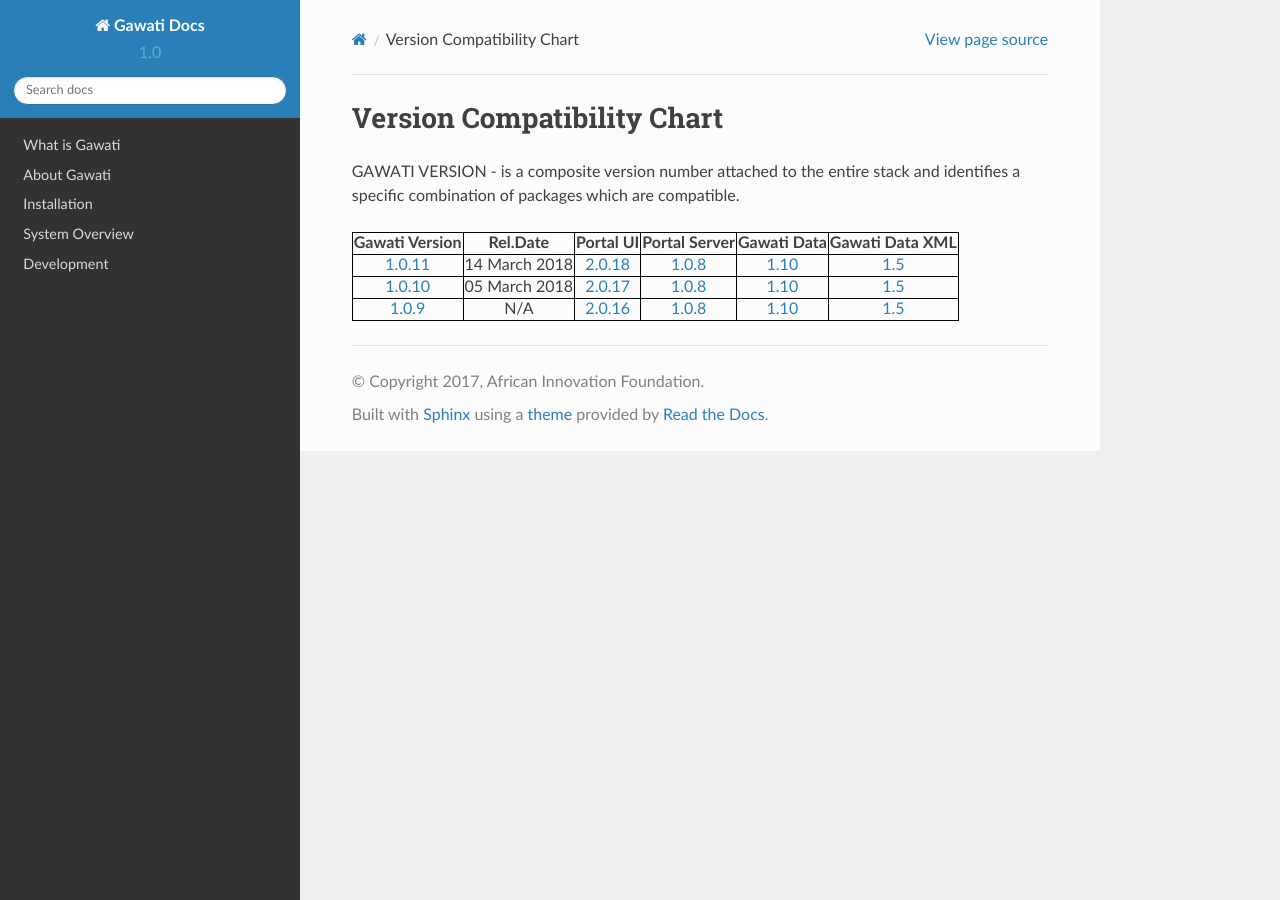
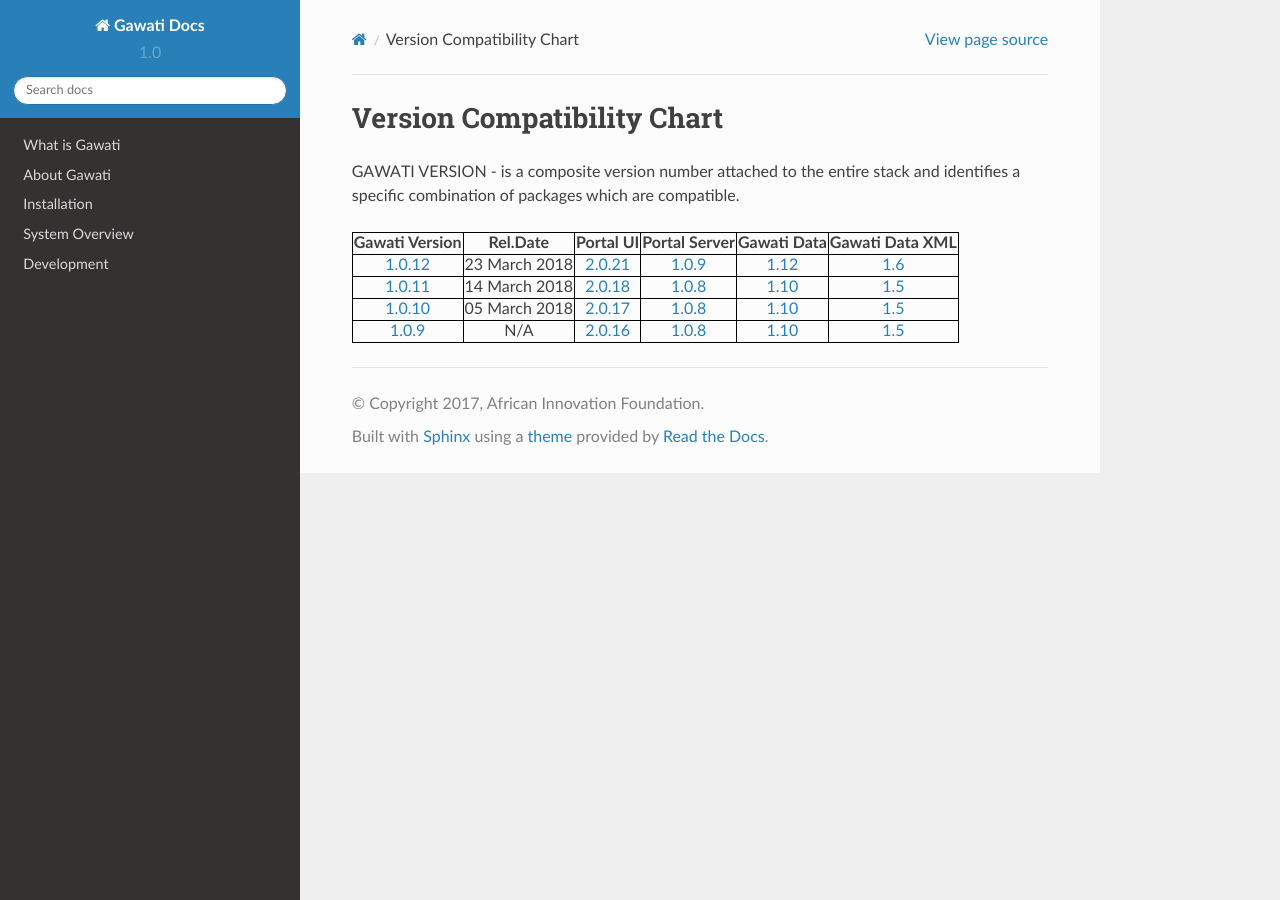
Before and after one commit to gawati/gawati-docs, a Sphinx documentation site: the page built from docs/source/development/version-compat.rst, in a window 1280 px wide. Built offline with Sphinx 7.4.7 and the Read the Docs theme 2.0.0, drawn with Linux system fonts in a browser that asks for light colours.

Commit message:
Updating version compat and version info o/o

```diff
--- a/docs/source/development/version-compat.rst
+++ b/docs/source/development/version-compat.rst
@@ -19,19 +19,36 @@ GAWATI VERSION - is a composite version number attached to the entire stack and
     </thead>
 
         <tr>
+            <td style="border: 1px solid black; text-align:center;"><a href="http://dl.gawati.org/dev/1.0.12">1.0.12</a></td>
+            <td style="border: 1px solid black; text-align:center;">23 March 2018</td>
+            <td style="border: 1px solid black; text-align:center;">
+                <a href="https://github.com/gawati/gawati-portal-ui/tree/9ac82095df6cfb68b7fddb41475360759f4bb55b" title="github tree">2.0.21</a>
+                </td>
+            <td style="border: 1px solid black; text-align:center;">
+                <a href="https://github.com/gawati/gawati-portal-server/tree/c3152df675bb2ef55b4d608433c659d2715ade29" title="github tree">1.0.9</a>
+                </td>
+            <td style="border: 1px solid black; text-align:center;">
+                <a href="https://github.com/gawati/gawati-data/tree/8b1425fc9744df7385f1b8004d74b9f0160b13de" title="github tree">1.12</a>
+                </td>
+            <td style="border: 1px solid black; text-align:center;">
+                <a href="https://github.com/gawati/gawati-data-xml/tree/4d35a80ed8ad3270a95fc2a0361f15b6a23e8727" title="github tree">1.6</a>
+                </td>
+        </tr>
+
+        <tr>
             <td style="border: 1px solid black; text-align:center;"><a href="http://dl.gawati.org/dev/1.0.11">1.0.11</a></td>
             <td style="border: 1px solid black; text-align:center;">14 March 2018</td>
             <td style="border: 1px solid black; text-align:center;">
-                <a href="https://github.com/gawati/gawati-portal-ui/commit/f904ab421885566ace3c2ebac75eec33e7902ccf">2.0.18</a>
+                <a href="https://github.com/gawati/gawati-portal-ui/tree/f904ab421885566ace3c2ebac75eec33e7902ccf" title="github tree">2.0.18</a>
                 </td>
             <td style="border: 1px solid black; text-align:center;">
-                <a href="https://github.com/gawati/gawati-portal-server/commit/8d490f9de297d7fd4ada45b00f8e513005484414">1.0.8</a>
+                <a href="https://github.com/gawati/gawati-portal-server/tree/8d490f9de297d7fd4ada45b00f8e513005484414" title="github tree">1.0.8</a>
                 </td>
             <td style="border: 1px solid black; text-align:center;">
-                <a href="https://github.com/gawati/gawati-data/commit/e04eb034a11f2528b21903ff5e4e627ab8b6c5c6">1.10</a>
+                <a href="https://github.com/gawati/gawati-data/tree/e04eb034a11f2528b21903ff5e4e627ab8b6c5c6" title="github tree">1.10</a>
                 </td>
             <td style="border: 1px solid black; text-align:center;">
-                <a href="https://github.com/gawati/gawati-data-xml/commit/633cd4af5da3a292bf9288640ade5d2c94041092">1.5</a>
+                <a href="https://github.com/gawati/gawati-data-xml/tree/633cd4af5da3a292bf9288640ade5d2c94041092" title="github tree">1.5</a>
                 </td>
         </tr>
 
@@ -39,16 +56,16 @@ GAWATI VERSION - is a composite version number attached to the entire stack and
             <td style="border: 1px solid black; text-align:center;"><a href="http://dl.gawati.org/dev/1.0.10">1.0.10</a></td>
             <td style="border: 1px solid black; text-align:center;">05 March 2018</td>
             <td style="border: 1px solid black; text-align:center;">
-                <a href="https://github.com/gawati/gawati-portal-ui/commit/cfc6ab76a2c26c1e87912f2a52c06bd176ac9b3b">2.0.17</a>
+                <a href="https://github.com/gawati/gawati-portal-ui/tree/cfc6ab76a2c26c1e87912f2a52c06bd176ac9b3b" title="github tree">2.0.17</a>
                 </td>
             <td style="border: 1px solid black; text-align:center;">
-                <a href="https://github.com/gawati/gawati-portal-server/commit/8d490f9de297d7fd4ada45b00f8e513005484414">1.0.8</a>
+                <a href="https://github.com/gawati/gawati-portal-server/tree/8d490f9de297d7fd4ada45b00f8e513005484414" title="github tree">1.0.8</a>
                 </td>
             <td style="border: 1px solid black; text-align:center;">
-                <a href="https://github.com/gawati/gawati-data/commit/e04eb034a11f2528b21903ff5e4e627ab8b6c5c6">1.10</a>
+                <a href="https://github.com/gawati/gawati-data/tree/e04eb034a11f2528b21903ff5e4e627ab8b6c5c6" title="github tree">1.10</a>
                 </td>
             <td style="border: 1px solid black; text-align:center;">
-                <a href="https://github.com/gawati/gawati-data-xml/commit/633cd4af5da3a292bf9288640ade5d2c94041092">1.5</a>
+                <a href="https://github.com/gawati/gawati-data-xml/tree/633cd4af5da3a292bf9288640ade5d2c94041092" title="github tree">1.5</a>
                 </td>
         </tr>
 
@@ -56,16 +73,16 @@ GAWATI VERSION - is a composite version number attached to the entire stack and
             <td style="border: 1px solid black; text-align:center;"><a href="http://dl.gawati.org/dev/1.0.9">1.0.9</a></td>
             <td style="border: 1px solid black; text-align:center;">N/A</td>
             <td style="border: 1px solid black; text-align:center;">
-                <a href="https://github.com/gawati/gawati-portal-ui/commit/2240cfce77a49c1aca0b8db1f2fe9d6716d781a7">2.0.16</a>
+                <a href="https://github.com/gawati/gawati-portal-ui/tree/2240cfce77a49c1aca0b8db1f2fe9d6716d781a7" title="github tree">2.0.16</a>
                 </td>
             <td style="border: 1px solid black; text-align:center;">
-                <a href="https://github.com/gawati/gawati-portal-server/commit/8d490f9de297d7fd4ada45b00f8e513005484414">1.0.8</a>
+                <a href="https://github.com/gawati/gawati-portal-server/tree/8d490f9de297d7fd4ada45b00f8e513005484414" title="github tree">1.0.8</a>
                 </td>
             <td style="border: 1px solid black; text-align:center;">
-                <a href="https://github.com/gawati/gawati-data/commit/e04eb034a11f2528b21903ff5e4e627ab8b6c5c6">1.10</a>
+                <a href="https://github.com/gawati/gawati-data/tree/e04eb034a11f2528b21903ff5e4e627ab8b6c5c6" title="github tree">1.10</a>
                 </td>
             <td style="border: 1px solid black; text-align:center;">
-                <a href="https://github.com/gawati/gawati-data-xml/commit/633cd4af5da3a292bf9288640ade5d2c94041092">1.5</a>
+                <a href="https://github.com/gawati/gawati-data-xml/tree/633cd4af5da3a292bf9288640ade5d2c94041092" title="github tree">1.5</a>
                 </td>
         </tr>
 
```
Also changed, not shown: docs/source/development/version-info.rst (+5 -5 lines).
